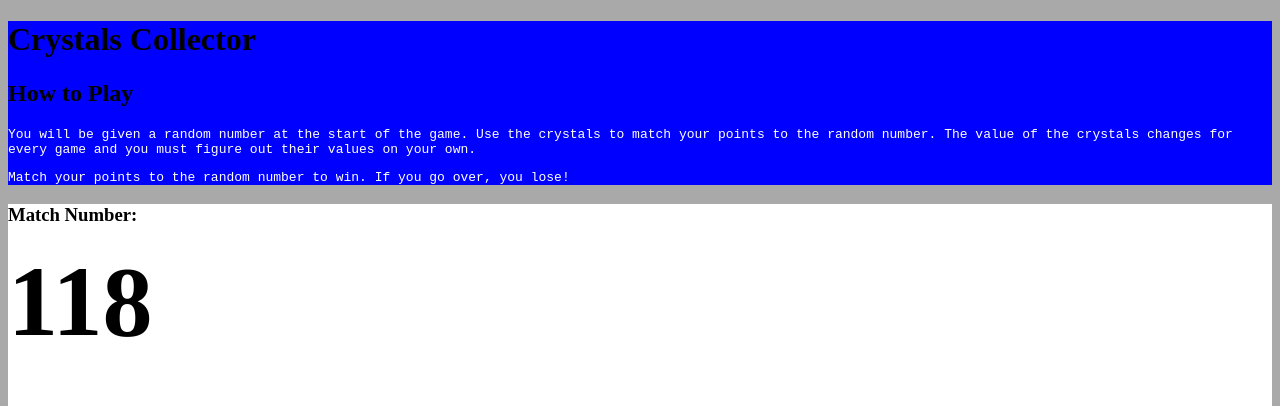
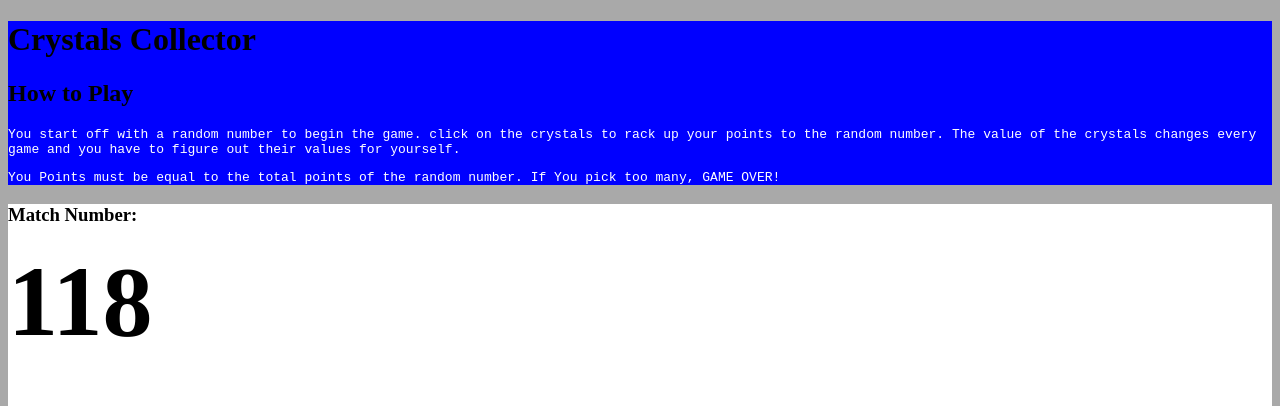
Before and after one commit to BryantAB/unit-4-game, a plain HTML site: page index.html in a window 1280 px wide. Shown: the top 406 px of the page. Drawn offline with nearby package versions, Linux system fonts and the light colour scheme.

Commit message:
another 1

```diff
--- a/index.html
+++ b/index.html
@@ -26,10 +26,10 @@
 			<h2 class="text-center">How to Play</h2>
 
 			<p class="text-center">
-				You will be given a random number at the start of the game. Use the crystals to match your points to the random number. The value of the crystals changes for every game and you must figure out their values on your own.
+				You start off with a random number to begin the game. click on the crystals to rack up your points to the random number. The value of the crystals changes every game and you have to figure out their values for yourself.
 			</p>
 			<p class="text-center">
-				Match your points to the random number to win. If you go over, you lose!
+				You Points must be equal to the total points of the random number. If You pick too many, GAME OVER!
 			</p>
 
 		</div>
```
